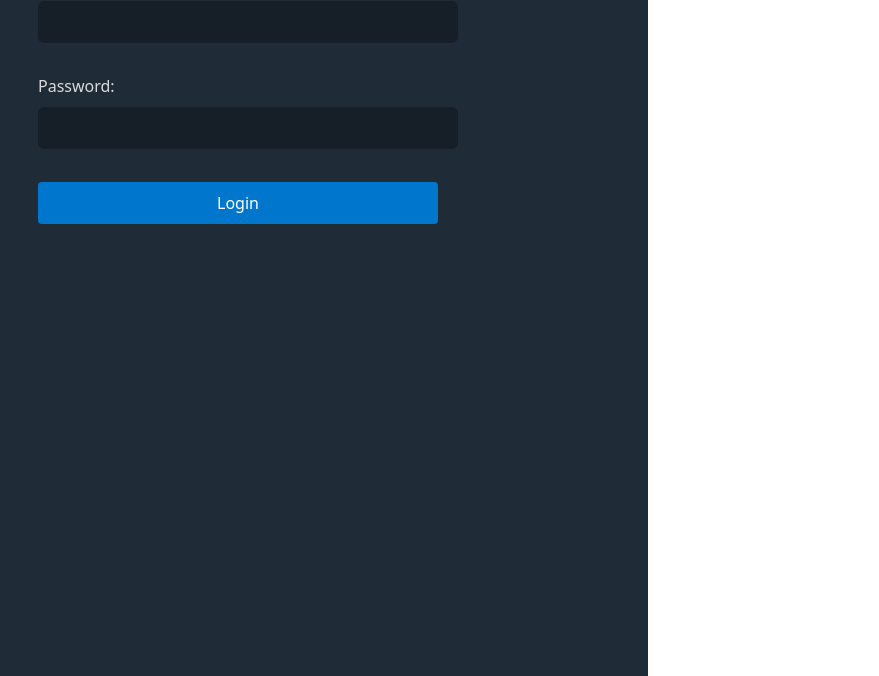
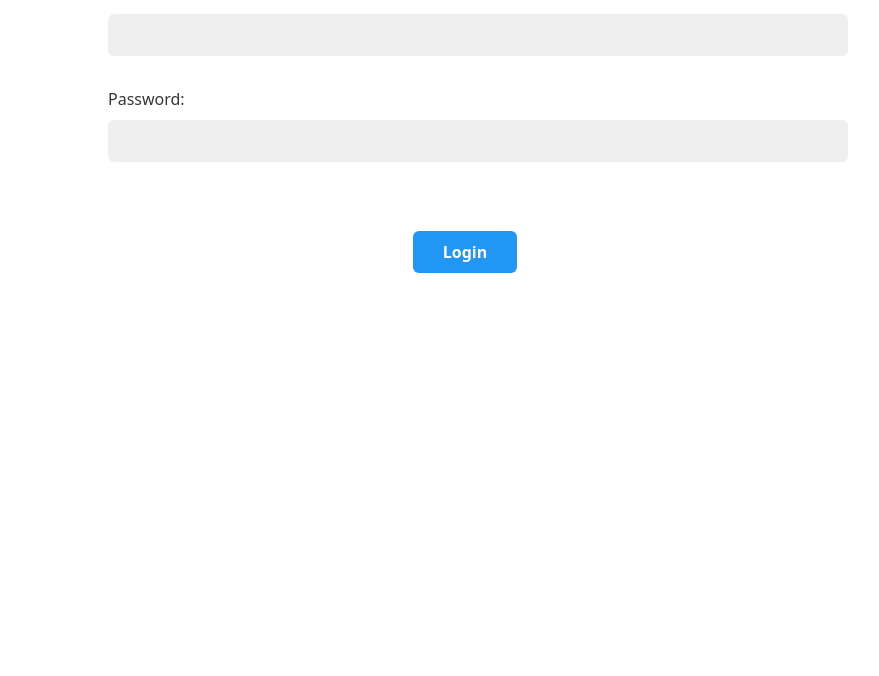
Before and after one commit to EkamNatt/SCUBER, a website built with Vite: page passenger-login.html in a window 1280 px wide. Shown: the part 124-800 px from the top of the page, without its empty margins (172-1051 px from the left). Built offline with nearby package versions, Linux system fonts and the light colour scheme.

Commit message:
login pages style update

```diff
--- /dev/null
+++ b/CSS/Login.css
@@ -0,0 +1,60 @@
+body {
+    display: flex;
+    flex-direction: column;
+    align-items: center;
+
+    -webkit-user-drag: none;
+    -webkit-user-select: none;
+}
+
+
+
+.error-message {
+    color: red; /* Red color for the error message */
+}
+
+
+form {
+    width: 90%;
+    margin: 0 auto;
+}
+
+form label,
+form input {
+    display: block;
+    width: 100%;
+    margin-bottom: 10px;
+}
+
+
+
+.button_container {
+    text-align: center;
+    justify-content: center;
+    display: flex;
+}
+
+button {
+    background-color:#2196F3;
+    color: White;
+    font-weight: bolder;
+    margin-top: 5%;
+    transition-duration: 0.5s;
+}
+
+button:hover {
+    background-color:#2196F3;
+    transition-duration: 0.5s;
+    transform: scale(2);
+    #animation: rainbow_pulse 10s infinite ease-in-out;
+}
+
+@keyframes rainbow_pulse {
+    0% { background-color: red; transform: scale(1);}
+    16.67% { background-color: orange; }
+    33.33% { background-color: yellow; }
+    50% { background-color: green; transform: scale(2);}
+    66.67% { background-color: blue; }
+    83.33% { background-color: indigo; }
+    100% { background-color: violet; transform: scale(1);}
+}
--- a/passenger-login.html
+++ b/passenger-login.html
@@ -1,80 +1,40 @@
 <!DOCTYPE html>
-<html>
+<html lang="en">
 <head>
   <title>Passenger Login</title>
-  <link rel="stylesheet" href="https://cdn.jsdelivr.net/npm/water.css@2/out/dark.css">
+
+  <!-- Water CSS Light Theme -->
+  <link rel="stylesheet" href="https://cdn.jsdelivr.net/npm/water.css@2/out/light.css">
+  <link rel="stylesheet" href="CSS/Login.css">
+
   <style>
-    body {
-      display: flex;
-      flex-direction: column;
-      align-items: center;
-      min-height: 100vh;
-    }
+  </style>
 
-    h1 {
-      text-align: center;
-    }
+</head>
 
-    form {
-      width: 90%;
-      max-width: 400px;
-      margin: 0 auto;
-    }
 
-    form label,
-    form input {
-      display: block;
-      width: 100%;
-      margin-bottom: 10px;
-    }
 
-    form button {
-      display: block;
-      width: 100%;
-      padding: 10px;
-      background-color: #0077cc;
-      color: #fff;
-      border: none;
-      border-radius: 4px;
-      cursor: pointer;
-    }
+<body>
+<h1>Passenger Login</h1>
+<form id="passengerLoginForm">
 
-    form button:hover {
-      background-color: #005fa3;
-    }
+  <label for="username">Username:</label>
+  <input type="text" id="username" required><br>
 
-    #passengerList {
-      margin-top: 20px;
-      width: 90%;
-      max-width: 400px;
-    }
+  <label for="password">Password:</label>
+  <input type="password" id="password" required><br>
 
-    #passengerList div {
-      padding: 10px;
-      background-color: #1c1c1c;
-      border-radius: 4px;
-      margin-bottom: 10px;
-    }
-    .error-message {
-      color: red; /* Red color for the error message */
-    }
-  </style>
-</head>
-<body>
-  <h1>Passenger Login</h1>
-  <form id="driverLoginForm">
-    <label for="username">Username:</label>
-    <input type="text" id="username" required><br>
+  <div class="button_container">
+    <button>Login</button>
+  </div>
 
-    <label for="password">Password:</label>
-    <input type="password" id="password" required><br>
+</form>
+<span class="error-message"></span>
 
-    <button type="submit">Login</button>
-  </form>
-  <span class="error-message"></span>
+
 
   <script>
-    document.getElementById('driverLoginForm').addEventListener('submit', function(e) {
+    document.getElementById('passengerLoginForm').addEventListener('submit', function(e) {
       e.preventDefault();
       const username = document.getElementById('username').value;
       const password = document.getElementById('password').value;
```
Also changed, not shown: driver-login.html (+15 -55 lines), index.html (+5 -6 lines).
